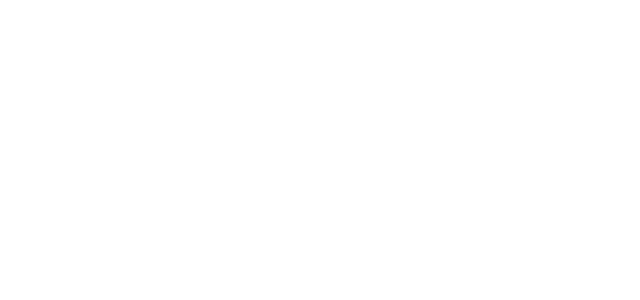
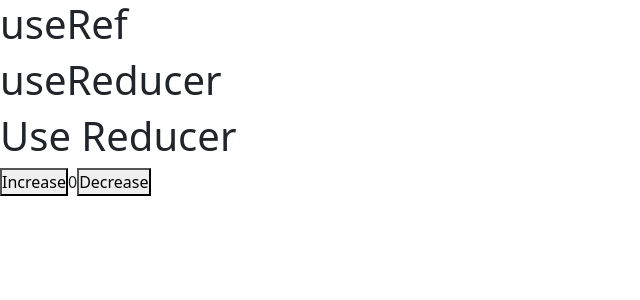
Before and after one commit to dev-ayush0106/Ract-11am, a React (Vite) app: page / in a window 1280 px wide. Shown: the top 300 px of the page, without its empty margins (0-640 px from the left). Built offline with nearby package versions, Linux system fonts and the light colour scheme.

Commit message:
useRef & useReducer

```diff
--- a/src/App.jsx
+++ b/src/App.jsx
@@ -22,6 +22,7 @@
 import MainComponent from "./Class 8/MainComponent";
 import { createContext } from "react";
 import ThemeProvider from "./Class 8/context/ThemeProvider";
+import Hooks1 from "./Class 9/Hooks1";
 
 // creation of context
 export const DataContext=createContext()
@@ -128,7 +129,9 @@
       <MainComponent/>
       </DataContext.Provider> */}
 
-      <ThemeProvider/>
+      {/* <ThemeProvider/> */}
+
+      <Hooks1/>
     </>
   )
 }
--- /dev/null
+++ b/src/Class 9/Hooks1.jsx
@@ -0,0 +1,82 @@
+import React, { useEffect, useReducer, useRef, useState } from 'react'
+
+let intialState={count:0};
+
+const Hooks1 = () => {
+
+    let [count,setCount]=useState(0);
+
+    let updateRef=useRef(); // create
+
+    // function handleClick(){
+    //     setCount(count+1);
+    // }
+
+    // let a=useRef(0);
+    // console.log(a.current);
+    // useRef hook means it will create mutable re-renders
+
+    // useEffect(()=>{
+    //     console.log("I am rendering again");
+    //     a.current=a.current+1;
+    //     console.log(a)
+    // }) // with no dependency
+
+    // function change(){
+    //     // console.log(updateRef.current);
+    //     updateRef.current.style.backgroundColor="red";
+    //     updateRef.current.style.width="600px";
+    //     updateRef.current.style.height="600px";
+
+    // }
+
+
+    let[state,dispatch]=useReducer(reducer,intialState)
+
+    function reducer(state,action){
+        console.log(action)
+
+        switch(action.type){
+            case "increase":
+                return({count:state.count+1});
+            case "decrease":
+                return({count:state.count-1});
+        }
+    }
+    function incCount(){
+        dispatch({type:"increase"})
+    }
+
+    function decCount(){
+        dispatch({type:"decrease"})
+    }
+  return (
+    <div>
+      <h1>useRef</h1>
+      <h1>useReducer</h1>
+
+      {/* <h1>useRef</h1> */}
+      {/* Mutable re renders
+          Dom Elements Edit
+      */}
+
+      {/* <h2>Count: {count}</h2>
+      <button onClick={handleClick}>Increase Count</button> */}
+{/*
+        <div ref={updateRef} style={{border:"2px solid black",width:"300px",height:"300px"}}>
+
+        </div>
+
+        <button onClick={change}>Change Background</button> */}
+
+        <h1>Use Reducer</h1>
+
+        <button onClick={incCount}>Increase</button>
+            {state.count}
+        <button onClick={decCount}>Decrease</button>
+
+    </div>
+  )
+}
+
+export default Hooks1
```
